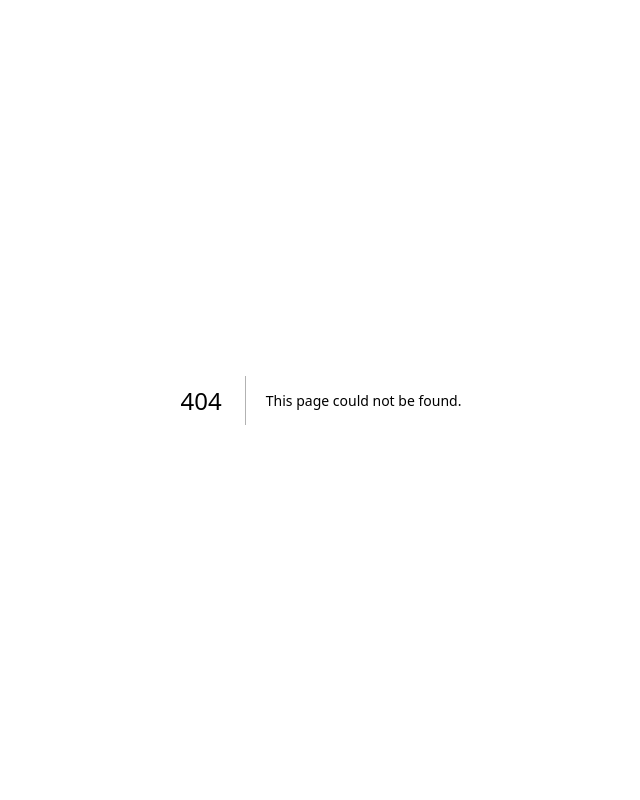
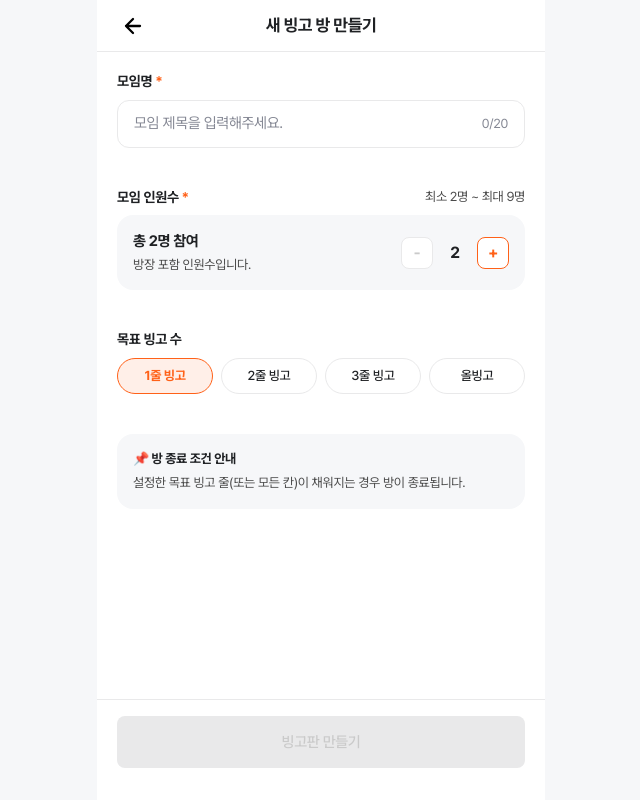
Before and after one commit to Ne-o-rdiary-Hackathon/FE, a Next.js app: page /create in a window 1280 px wide. Before the commit this address had no page. Shown: the whole page, without its empty margins (319-959 px from the left). Built offline with nearby package versions, Linux system fonts and the light colour scheme.

Commit message:
feat: 방 생성 페이지 구현 (#10)

```diff
--- /dev/null
+++ b/src/app/create/page.tsx
@@ -0,0 +1,49 @@
+"use client";
+
+import { useState } from "react";
+
+import { BottomButton } from "@/components/common/BottomButton";
+import { Header } from "@/components/common/Header";
+import { CreateRoomGoalField } from "@/components/rooms/CreateRoomGoalField";
+import { CreateRoomHeadcountField } from "@/components/rooms/CreateRoomHeadcountField";
+import { CreateRoomNameField } from "@/components/rooms/CreateRoomNameField";
+import { ROOM_DEFAULT_MEMBERS } from "@/constants/room";
+import type { TargetBingo } from "@/types/room";
+
+const CreateRoomPage = () => {
+  const [roomName, setRoomName] = useState("");
+  const [memberCount, setMemberCount] = useState(ROOM_DEFAULT_MEMBERS);
+  const [targetBingo, setTargetBingo] = useState<TargetBingo>(1);
+
+  const isSubmittable = roomName.trim().length > 0;
+
+  return (
+    <main className="bg-bg-normal flex h-dvh flex-col">
+      <Header title="새 빙고 방 만들기" />
+
+      <div className="flex min-h-0 flex-1 flex-col gap-10 overflow-y-auto p-5">
+        <CreateRoomNameField value={roomName} onChange={setRoomName} />
+        <CreateRoomHeadcountField
+          value={memberCount}
+          onChange={setMemberCount}
+        />
+        <CreateRoomGoalField value={targetBingo} onChange={setTargetBingo} />
+
+        <section className="bg-bg-gray rounded-16 flex flex-col gap-1.5 p-4">
+          <h2 className="body5 text-text-title font-bold">
+            📌 방 종료 조건 안내
+          </h2>
+          <p className="body5 text-text-secondary-1">
+            설정한 목표 빙고 줄(또는 모든 칸)이 채워지는 경우 방이 종료됩니다.
+          </p>
+        </section>
+      </div>
+
+      <footer className="border-border-1 border-t px-5 pt-4 pb-8">
+        <BottomButton disabled={!isSubmittable}>빙고판 만들기</BottomButton>
+      </footer>
+    </main>
+  );
+};
+
+export default CreateRoomPage;
```
